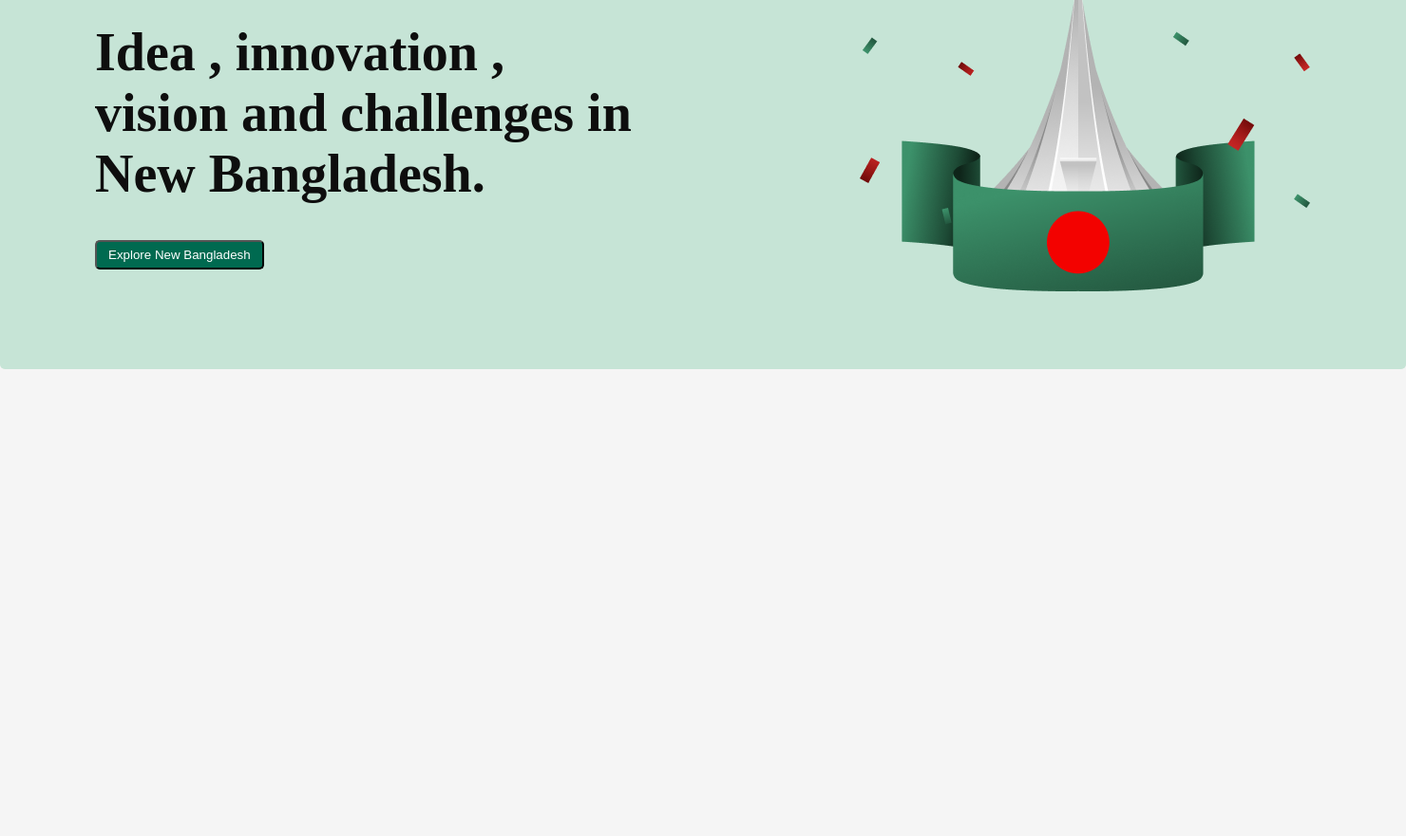
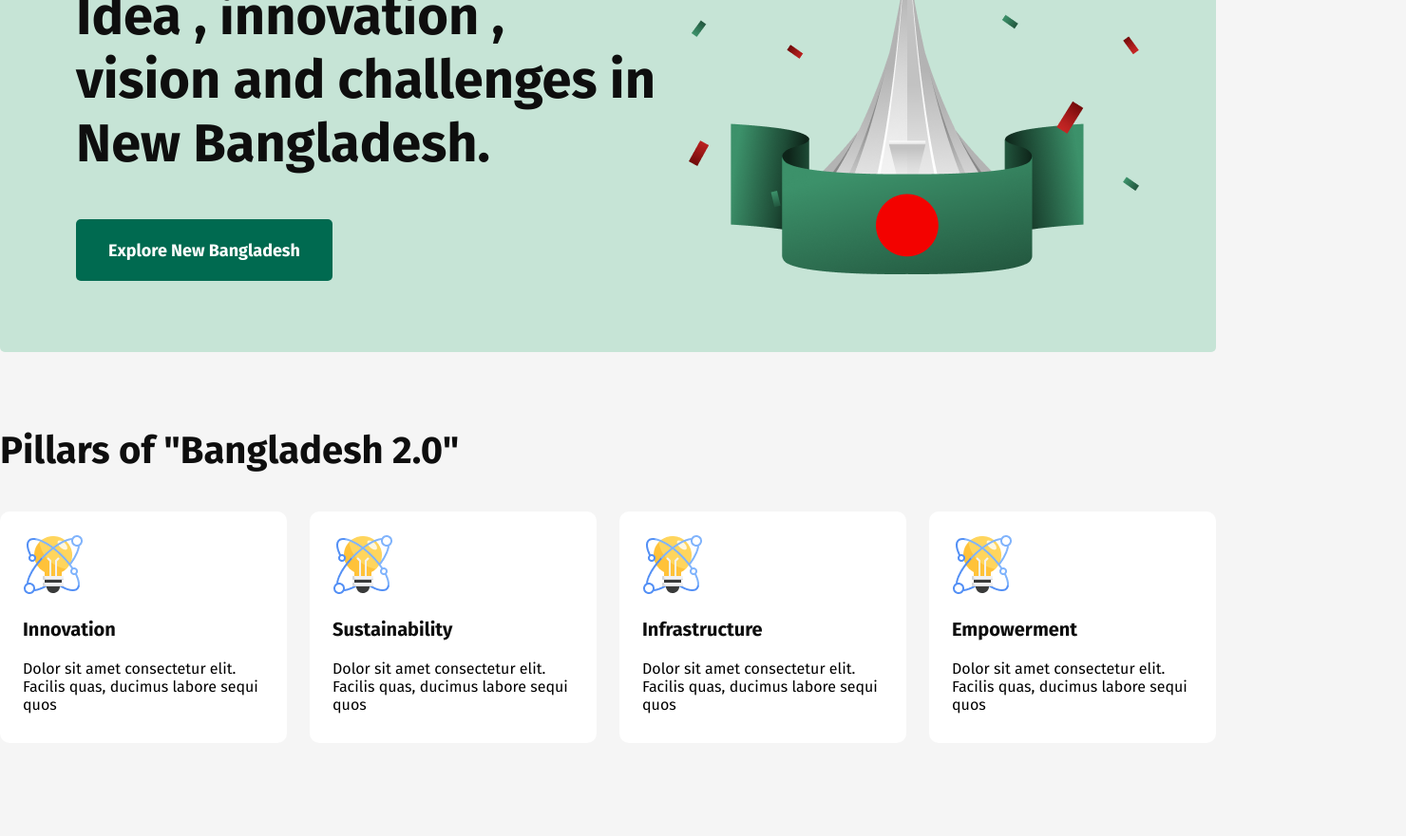
Before and after one commit to hasinahsanul/ph-assignment-01, a plain HTML site: page index.html in a window 1280 px wide. Shown: the part 289-1170 px from the top of the page at 95% size, 1480 px wide, since content can reach past the window. Before the commit the page ends 800 px from the top, so only its background shows below. Drawn offline with Linux system fonts and the light colour scheme.

Commit message:
pillar section done

```diff
--- a/CSS/style.css
+++ b/CSS/style.css
@@ -4,59 +4,119 @@ body {
   background-color: #f5f5f5;
 }
 
-.navbar {
+* {
+  box-sizing: border-box;
+}
+
+/* Navbar Section Design */
+
+.navbar-container {
   width: 1280px;
   height: 100px;
-  display: flex;
-  justify-content: space-between;
-  align-items: center;
-  margin: auto;
-}
-
-.bangladesh {
-  color: black;
-  font-size: 32px;
-  font-weight: bold;
-}
-
-.sign-in-btn {
-  color: #006a50;
-  border: 1px solid #006a50;
-  font-size: 18px;
-  padding-top: 6px;
-  padding-bottom: 6px;
-  padding-left: 12px;
-  padding-right: 12px;
-  border-radius: 5px;
-}
-/* header section style */
-.header {
-  width: 1280px;
-  height: 560px;
-  background-color: #c6e4d6;
   margin: auto;
   display: flex;
   justify-content: space-between;
   align-items: center;
-  padding-right: 100px;
-  padding-left: 100px;
+}
+
+.navbar-title {
+  font-size: 32px;
+  font-weight: bold;
+  font-family: "Fira Sans", serif;
+  color: #0e0e0e;
+}
+
+.navbar-btn {
+  width: 116px;
+  height: 52px;
+  border: 1px solid #006a50;
   border-radius: 5px;
+  color: #006a50;
+  font-size: 18px;
+  font-weight: 700;
 }
-.header-p {
+
+/* Banner Section Design */
+.banner-container {
+  width: 1280px;
+  height: 560px;
+  margin: auto;
+  background-color: #c6e4d6;
+  border-radius: 5px;
+  display: flex;
+  align-items: center;
+  justify-content: space-between;
+  padding: 80px;
+  margin-bottom: 80px;
+}
+
+.banner-subtitle {
   color: #0e0e0e;
   font-size: 24px;
+  font-weight: 500;
+  font-family: "Fira Sans", serif;
 }
-.header-description {
+
+.banner-title {
+  color: #0e0e0e;
   font-size: 56px;
   font-weight: bold;
+  font-family: "Fira Sans", serif;
+}
+
+.explore-btn {
+  width: 270px;
+  height: 65px;
+  background-color: #006a50;
+  border-radius: 5px;
+  color: #ffffff;
+  border: none;
+  font-size: 18px;
+  font-weight: 700;
+  font-family: "Fira Sans", serif;
+}
+
+/* Pillars Section Design */
+
+.pillars-container {
+  width: 1280px;
+  height: auto;
+  margin: auto;
+  margin-bottom: 80px;
+}
+
+.pillars-title {
+  font-size: 40px;
+  font-weight: bold;
+  font-family: "Fira Sans", serif;
   color: #0e0e0e;
 }
-.explore-btn {
-  background-color: #006a50;
-  color: #ffffff;
-  padding-top: 6px;
-  padding-bottom: 6px;
-  padding-left: 12px;
-  padding-right: 12px;
-  border-radius: 5px;
+
+.pillars-cards {
+  display: flex;
+  align-items: center;
+  justify-content: center;
+  gap: 24px;
 }
+
+.pillars-card {
+  width: 302px;
+  height: 244px;
+  background-color: #ffffff;
+  border-radius: 10px;
+  padding: 24px;
+}
+
+.pillars-card-title {
+  font-size: 20px;
+  font-weight: bold;
+  font-family: "Fira Sans", serif;
+  color: #0e0e0e;
+}
+
+.pillars-card-description {
+  font-size: 16px;
+  font-weight: 400;
+  font-family: "Fira Sans", serif;
+  color: #0e0e0e;
+}
--- a/index.html
+++ b/index.html
@@ -3,23 +3,71 @@
   <head>
     <meta charset="UTF-8" />
     <meta name="viewport" content="width=device-width, initial-scale=1.0" />
-    <title>Assignment 1</title>
+    <title>Assignment One</title>
     <link rel="stylesheet" href="./css/style.css" />
+
+    <link rel="preconnect" href="https://fonts.googleapis.com" />
+    <link rel="preconnect" href="https://fonts.gstatic.com" crossorigin />
+    <link
+      href="https://fonts.googleapis.com/css2?family=Fira+Sans:ital,wght@0,100;0,200;0,300;0,400;0,500;0,600;0,700;0,800;0,900;1,100;1,200;1,300;1,400;1,500;1,600;1,700;1,800;1,900&display=swap"
+      rel="stylesheet"
+    />
   </head>
   <body>
-    <nav class="navbar">
-      <h3 class="bangladesh">Bangladesh 2.0</h3>
-      <button class="sign-in-btn">Sign in</button>
+    <!-- Navbar Section -->
+    <nav class="navbar-container">
+      <h3 class="navbar-title">Bangladesh 2.0</h3>
+      <button class="navbar-btn">Sign In</button>
     </nav>
 
-    <header class="header">
+    <!-- Banner Section -->
+    <section class="banner-container">
       <div>
-        <p class="header-p">Bangladesh 2.0</p>
-        <h1 class="header-description">Idea , innovation ,<br> vision and challenges in<br> New Bangladesh.</h1>
+        <p class="banner-subtitle">Bangladesh 2.0</p>
+        <h1 class="banner-title">
+          Idea , innovation , <br />
+          vision and challenges in <br />
+          New Bangladesh.
+        </h1>
         <button class="explore-btn">Explore New Bangladesh</button>
+      </div>
 
+      <div>
+        <img src="./assets/hero.png" alt="" />
       </div>
-      <div><img src="./assets/hero.png" alt=""></div>
-    </header>
-  </body>
+    </section>
+
+    <!-- Pillars Section -->
+    <section class="pillars-container">
+      <h3 class="pillars-title">Pillars of "Bangladesh 2.0"</h3>
+
+      <div class="pillars-cards">
+        <div class="pillars-card">
+          <img src="./assets/card-icon.png" alt="" />
+          <h3 class="pillars-card-title">Innovation</h3>
+          <p class="pillars-card-description">Dolor sit amet consectetur elit. Facilis quas, ducimus labore sequi quos</p>
+        </div>
+        <div class="pillars-card">
+          <img src="./assets/card-icon.png" alt="" />
+          <h3 class="pillars-card-title">Sustainability</h3>
+          <p class="pillars-card-description">Dolor sit amet consectetur elit. Facilis quas, ducimus labore sequi quos</p>
+        </div>
+        <div class="pillars-card">
+          <img src="./assets/card-icon.png" alt="" />
+          <h3 class="pillars-card-title">Infrastructure</h3>
+          <p class="pillars-card-description">Dolor sit amet consectetur elit. Facilis quas, ducimus labore sequi quos</p>
+        </div>
+        <div class="pillars-card">
+          <img src="./assets/card-icon.png" alt="" />
+          <h3 class="pillars-card-title">Empowerment</h3>
+          <p class="pillars-card-description">Dolor sit amet consectetur elit. Facilis quas, ducimus labore sequi quos</p>
+        </div>
+      </div>
+    </section>
+
+
+
+
+
+  </body>
 </html>
```
